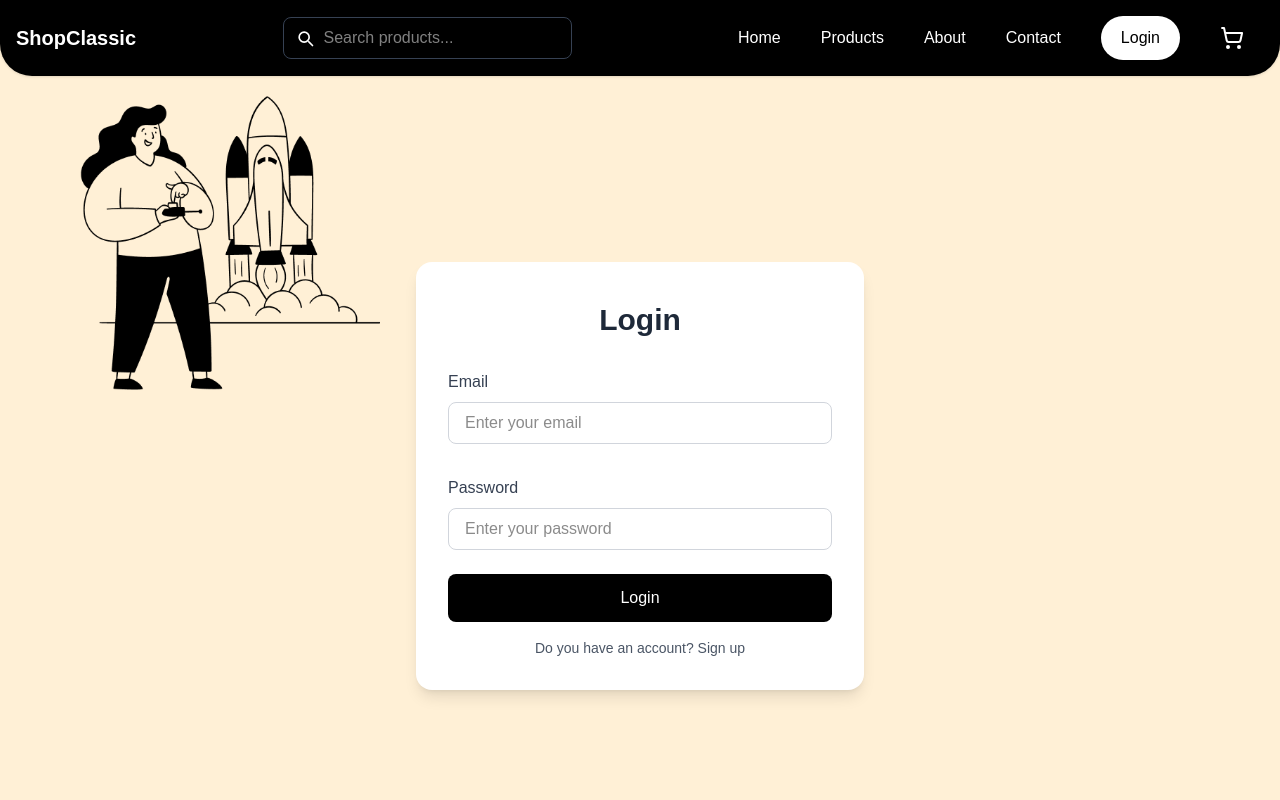
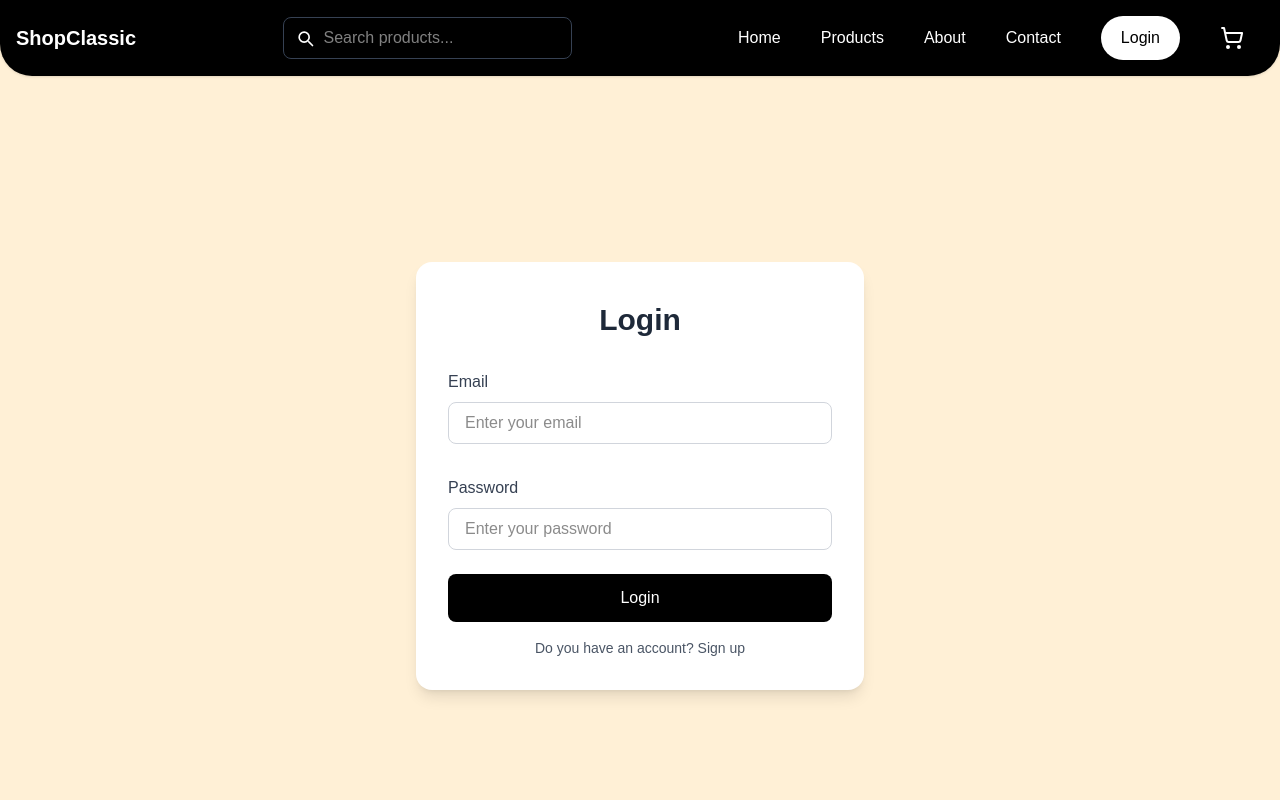
Before and after one commit to fakhtehpanah/citycenter, a Next.js app: page /login-page in a window 1280 px wide. Shown: the top 800 px of the page. Built offline with nearby package versions, Linux system fonts and the light colour scheme.

Commit message:
remove image from login page

```diff
--- a/src/components/sections/loginPage/LoginPage.tsx
+++ b/src/components/sections/loginPage/LoginPage.tsx
@@ -19,7 +19,7 @@ export default function LoginPage() {
           Login
         </h2>
 
-        <form className="space-y-6 z-1" onSubmit={handleLogin}>
+        <form className="space-y-6" onSubmit={handleLogin}>
           <div>
             <label htmlFor="email" className="block text-gray-700 py-2">
               Email
@@ -69,7 +69,7 @@ export default function LoginPage() {
           </a>
         </p>
       </div>
-      <img width={300} className="absolute top-0  left-20 py-5 " src="/Group.png" alt="" />
+      {/* <img width={300} className="absolute bottom-0  left-20 py-5 " src="/Group.png" alt="" /> */}
 
     </div>
 
```
